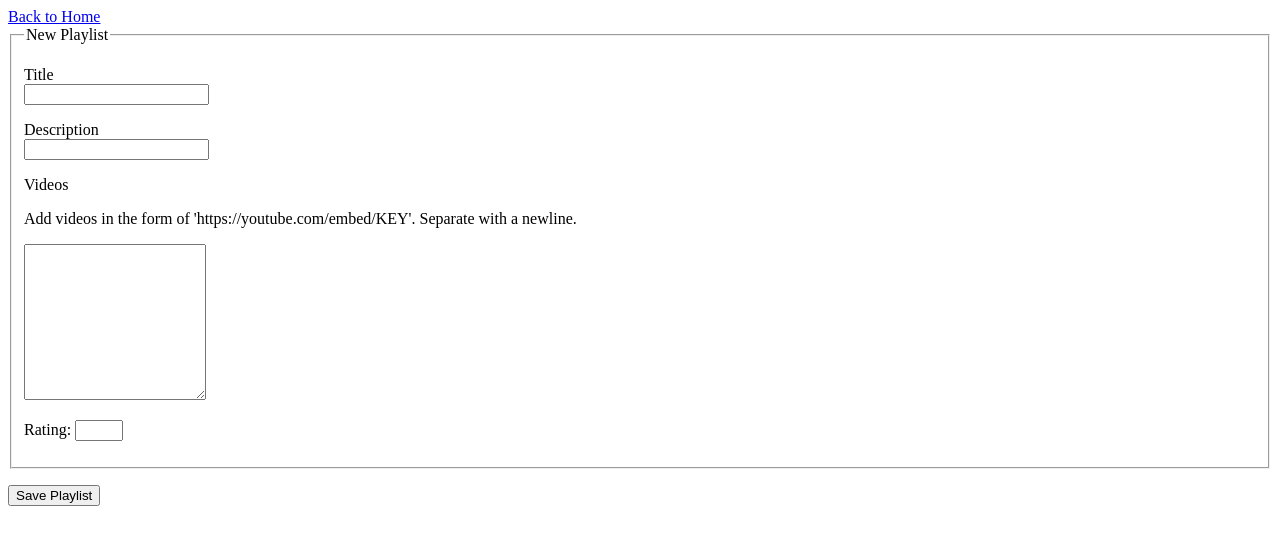
After one commit to alannanoguchi/playlister, a Flask app: page /playlists/new in a window 1280 px wide. The commit adds this page. Shown: the top 545 px of the page. Run offline with Flask 2, Linux system fonts and the light colour scheme.

```diff
--- a/app.py
+++ b/app.py
@@ -1,6 +1,7 @@
 from flask import Flask, render_template
 from pymongo import MongoClient
 from flask import Flask, render_template, request, redirect, url_for
+from bson.objectid import ObjectId
 
 client = MongoClient()
 db = client.Playlister
@@ -28,11 +29,19 @@ def playlists_submit():
         'description': request.form.get('description'),
         'videos': request.form.get('videos').split()
     }
-    playlists.insert_one(playlist)
-    return redirect(url_for('playlists_index'))
+    playlist_id = playlists.insert_one(playlist).inserted_id
+    return redirect(url_for('playlists_show', playlist_id=playlist_id))
 
+@app.route('/playlists/new')
+def playlists_new():
+    """Create a new playlist."""
+    return render_template('playlists_new.html')
 
-
+@app.route('/playlists/<playlist_id>')
+def playlists_show(playlist_id):
+    """Show a single playlist."""
+    playlist = playlists.find_one({'_id': ObjectId(playlist_id)})
+    return render_template('playlists_show.html', playlist=playlist)
 
 
 if __name__ == '__main__':
--- /dev/null
+++ b/templates/playlists_new.html
@@ -0,0 +1,39 @@
+<!-- templates/playlists_new.html -->
+{% extends 'base.html' %}
+
+{% block content %}
+<a href='/'>Back to Home</a>
+<form method='POST' action='/playlists'>
+    <fieldset>
+        <legend>New Playlist</legend>
+        <!-- TITLE -->
+        <p>
+            <label for='playlist-title'>Title</label><br>
+            <input id='playlist-title' type='text' name='title' />
+        </p>
+
+        <!-- DESCRIPTION -->
+        <p>
+            <label for='description'>Description</label><br>
+            <input id='description' type='text' name='description' />
+        </p>
+
+        <!-- VIDEO LINKS -->
+        <p>
+            <label for='playlist-videos'>Videos</label><br>
+            <p>Add videos in the form of 'https://youtube.com/embed/KEY'. Separate with a newline.</p>
+            <textarea id='playlist-videos' name='videos' rows='10'></textarea>
+        </p>
+        <p>
+            <!-- <input type="range">Rating<name="rating" min="0" max="5"> -->
+            <label for="rating">Rating:</label>
+            <input type="number" name="rating" id="rating" min="0" max="5">
+        </p>
+    </fieldset>
+
+    <!-- BUTTON -->
+    <p>
+        <button type='submit'>Save Playlist</button>
+    </p>
+</form>
+{% endblock %}
```
Also changed, not shown: templates/playlists_index.html (+6 -40 lines), templates/playlists_show.html (added, +12 -0 lines).
